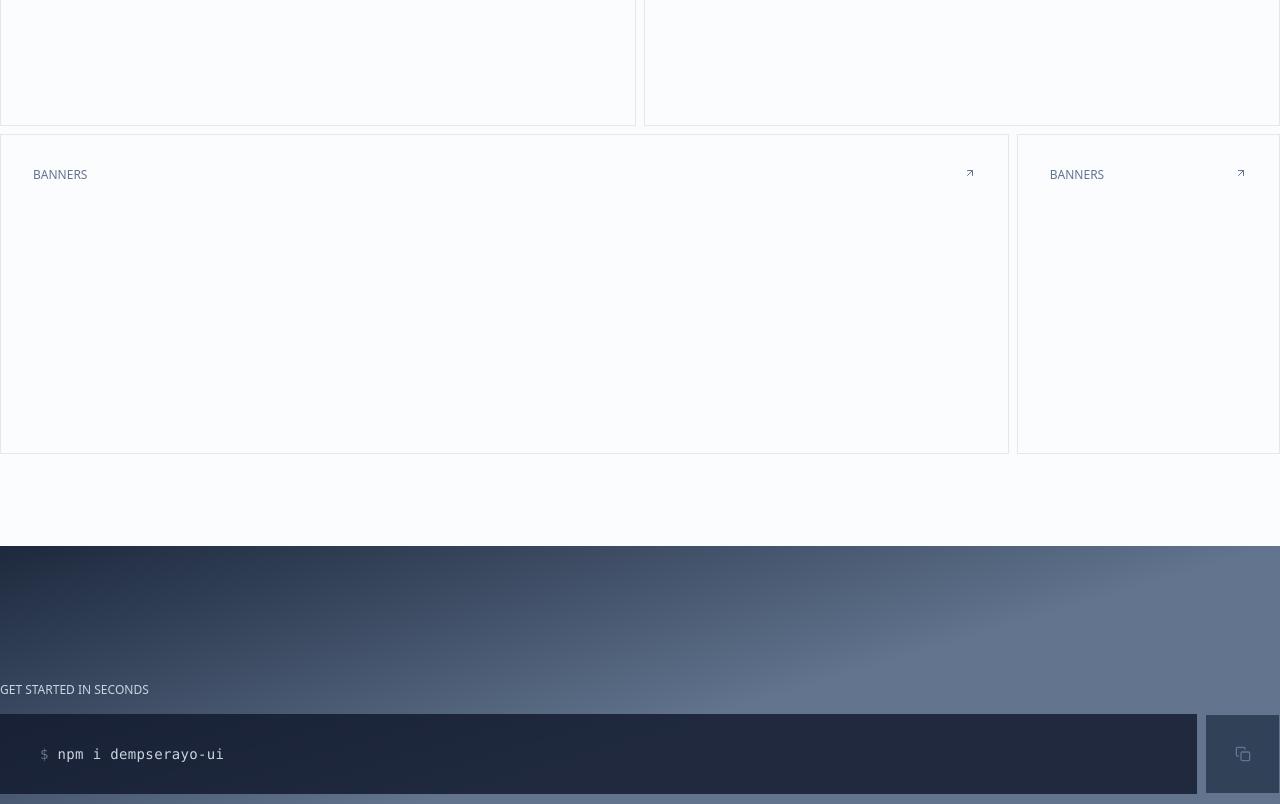
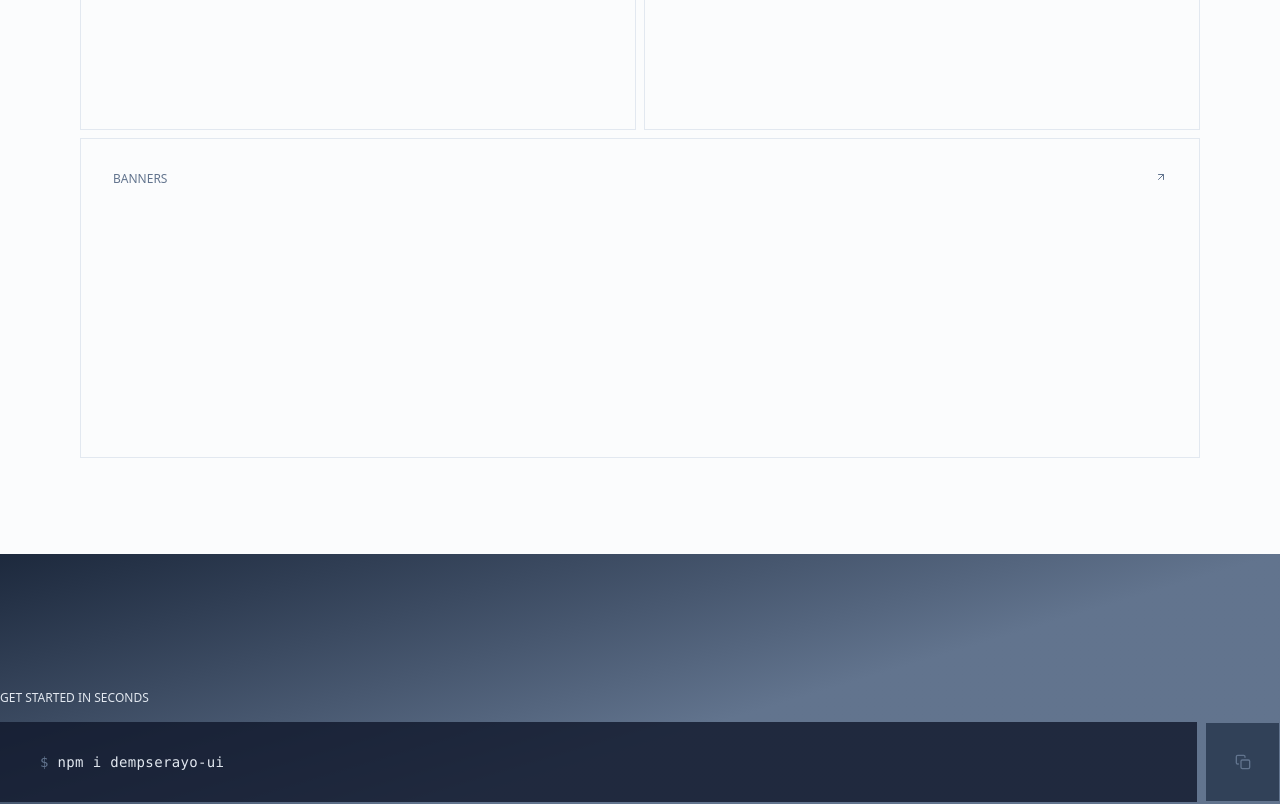
Before and after one commit to Dempserayo/DempserayoWEB, a Next.js app in the folder mi-proyecto/: page / in a window 1280 px wide. Shown: the part 1240-2044 px from the top of the page. Built offline with nearby package versions, Linux system fonts and the light colour scheme.

Commit message:
Refactor ViewComponents and ViewDownload components to improve layout and styling; adjust padding and text colors for better readability

```diff
--- a/mi-proyecto/app/components/common/viewComponents/index.tsx
+++ b/mi-proyecto/app/components/common/viewComponents/index.tsx
@@ -3,7 +3,7 @@ import { FiArrowUpRight } from "react-icons/fi";
 export default function ViewComponents() {
     return(
       <>
-      <section className="w-full h-screen flex flex-col justify-center items-center gap-2">
+      <section className="w-full h-auto flex flex-col justify-center items-center gap-2 p-20">
             {/* Basico 1 */}
             <section className="w-full max-w-7xl h-auto font-thin text-xs text-slate-500  flex flex-row gap-2">
                 <>
@@ -32,16 +32,9 @@ export default function ViewComponents() {
                             <p className="uppercase">Banners</p>
                             <FiArrowUpRight />
                         </div>
-                        <div className="w-80 h-80 flex flex-row justify-between bg-transparent border border-slate-200 p-8 cursor-pointer hover:bg-rose-200/50 hover:border-rose-500 hover:text-rose-500 transition-all duration-500">
-                            <p className="uppercase">Banners</p>
-                            <FiArrowUpRight />
-                        </div>
-
                     </section>
                 </>
             </section>
-
-
       </section>
       </>
     )
--- a/mi-proyecto/app/components/common/viewDownload/index.tsx
+++ b/mi-proyecto/app/components/common/viewDownload/index.tsx
@@ -4,25 +4,30 @@ import { FiCopy } from "react-icons/fi";
 
 export default function ViewDownload() {
     return(
-        <section className="w-full h-96 bg-linear-to-br from-slate-800 via-slate-500 to-slate-500 flex flex-col justify-center items-center overflow-hidden gap-6">
+        <section className="w-full h-96 bg-linear-to-br from-slate-800 via-slate-500 to-slate-500 flex flex-col justify-center items-center overflow-hidden gap-20">
             <section className="w-full max-w-7xl flex flex-col gap-4">
-                <p className="text-slate-300 text-xs uppercase font-thin">
+                <p className="text-slate-200 text-xs uppercase font-thin">
                     Get started in seconds
                 </p>
 
                 <div className="w-full flex items-center group gap-2">
                     <div className="w-full h-20 flex items-center p-10 bg-slate-900/80 ">
-                        <span className="text-slate-300 font-mono text-sm tracking-wide">
+                        <span className="text-slate-200 font-mono text-sm tracking-wide">
                             <span className="text-slate-500 select-none">$ </span>
                             npm i dempserayo-ui
                         </span>
                     </div>
 
-                    <button onClick={() => { navigator.clipboard.writeText("npm i dempserayo-ui");}} className="bg-slate-700 text-slate-500 border border-slate-500 hover:border-rose-500 hover:bg-rose-200/50 hover:text-rose-500  w-20 h-20 flex justify-center items-center transition-all duration-500 group cursor-pointer" title="Copy to clipboard">
-                    <FiCopy />
+                    <button
+                        onClick={() => { navigator.clipboard.writeText("npm i dempserayo-ui");}}
+                        className="bg-slate-700 text-slate-500 border border-slate-500 hover:border-rose-500 hover:bg-rose-200/50 hover:text-rose-500  w-20 h-20 flex justify-center items-center transition-all duration-500 group cursor-pointer"
+                        title="Copy to clipboard"
+                    >
+                        <FiCopy />
                     </button>
                 </div>
             </section>
+
         </section>
     )
 }
```
